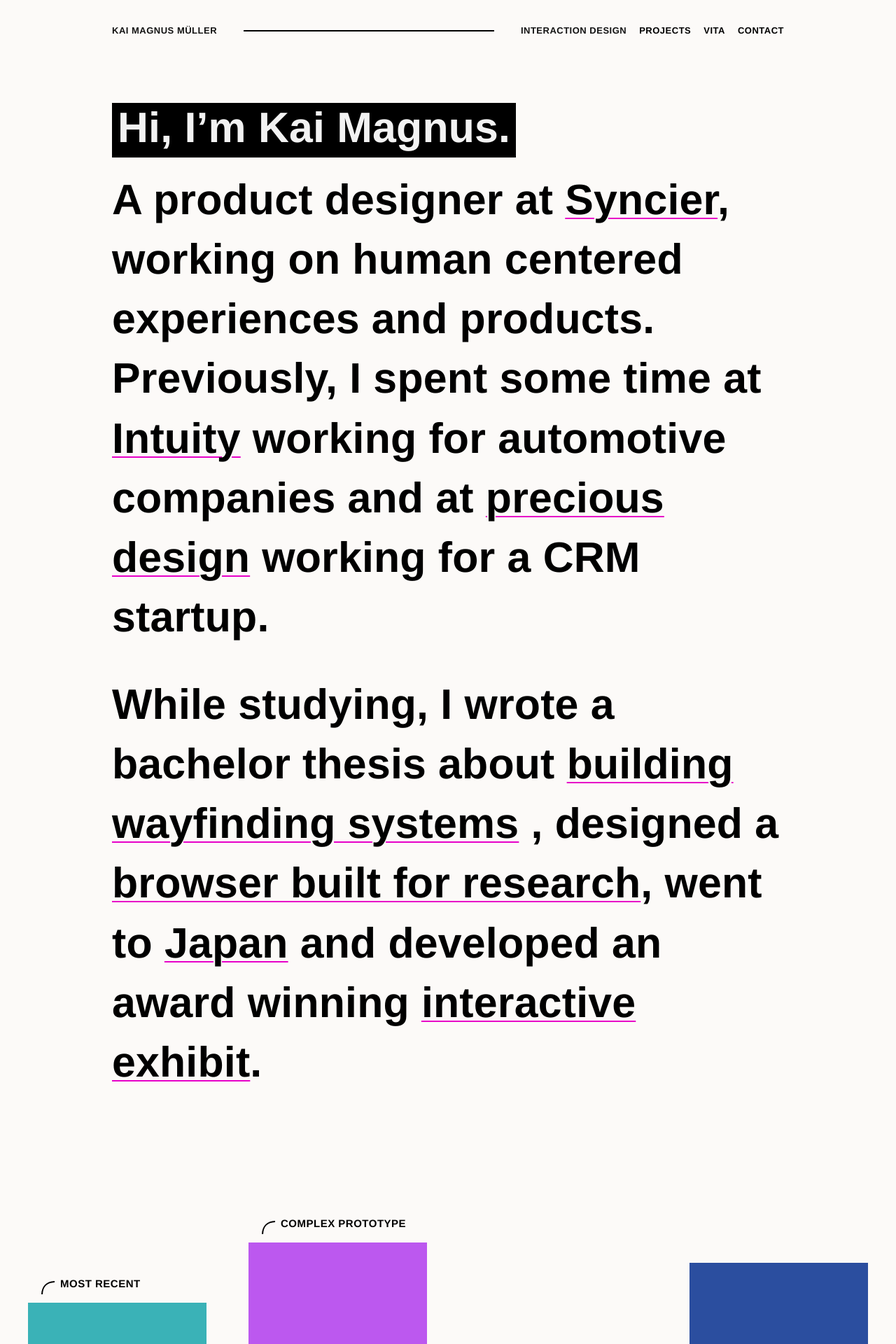
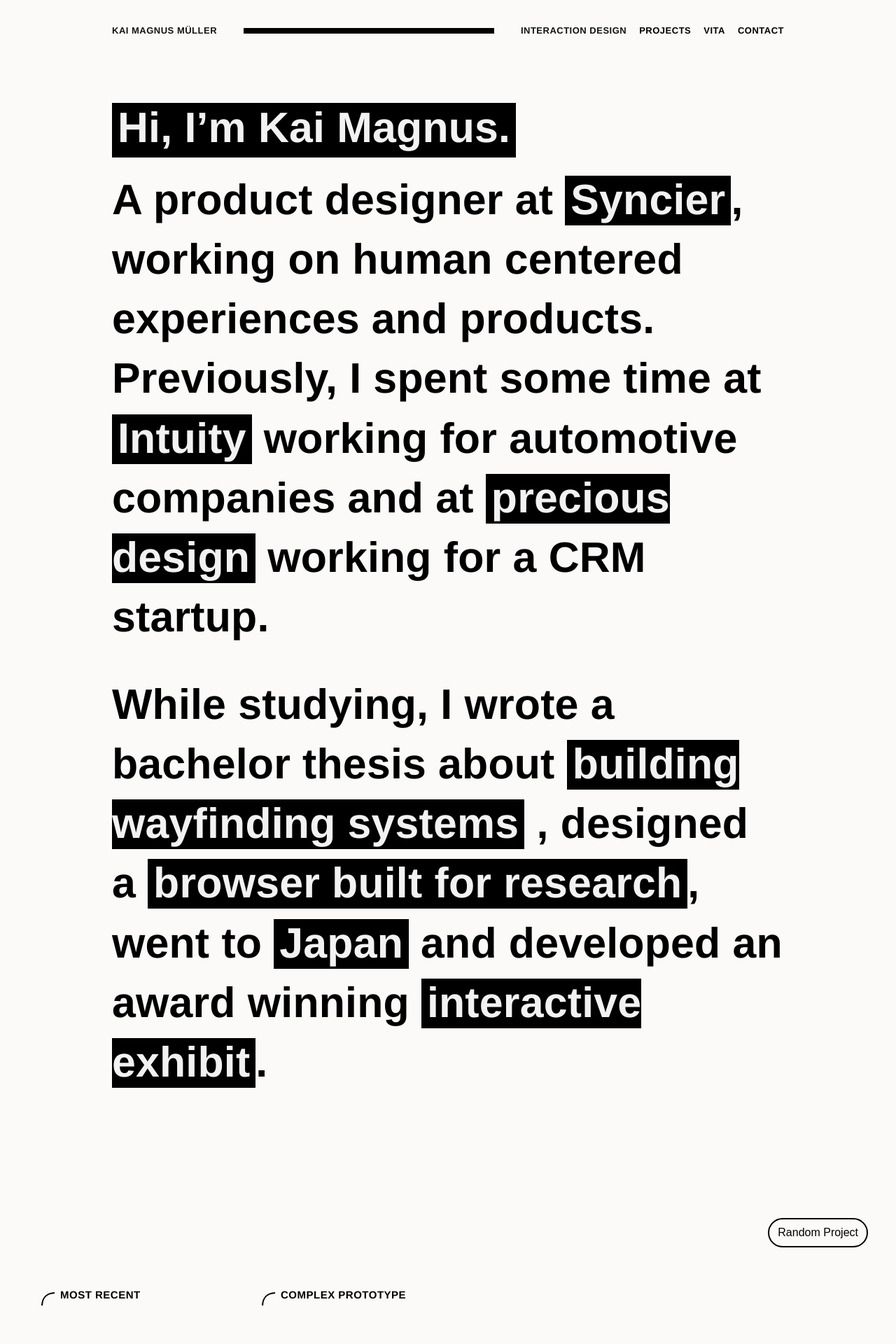
Before and after one commit to KaiMagnusMueller/kaimagnus.de, a Jekyll site: the page built from index.html, in a window 1280 px wide. Shown: the top 1920 px of the page at 70% size. Built offline with Jekyll 4.4.1, drawn with Linux system fonts in a browser that asks for light colours; nearby versions of some CDN libraries; some web fonts are replaced; library files that are not in the unit come from our copies.

Commit message:
updated button and link styles

```diff
--- a/_scss/_base.scss
+++ b/_scss/_base.scss
@@ -159,6 +159,25 @@
   transform: perspective(1000px);
 }
 
+.section-align-right {
+  display: flex;
+  flex-direction: row-reverse;
+
+  margin-bottom: 60px;
+}
+
+.button {
+  border-radius: 30px;
+  background-color: unset;
+  font: unset;
+  cursor: pointer;
+  // border: 2px solid #e734c8;
+  border: 2px solid black;
+  padding:  10px 12px;
+  color: black;
+  font-weight: 500;
+}
+
 .waterfall-grid {
   // display: flex;
   // flex-wrap: wrap;
@@ -169,6 +188,11 @@
 
 .project-waterfall-item {
   grid-column: span 1;
+
+  a {
+    text-decoration: none;
+
+  }
 
   &:first-of-type {
     grid-column-start: 1;
@@ -202,34 +226,6 @@
     height: 20px;
   }
 
-  &:nth-of-type(1) {
-    margin-top: 86px;
-  }
-
-  &:nth-of-type(3) {
-    margin-top: 190px;
-  }
-
-  &:nth-of-type(4) {
-    margin-top: 64px;
-  }
-
-  &:nth-of-type(5) {
-    margin-top: 115px;
-  }
-
-  &:nth-of-type(6) {
-    margin-top: 64px;
-  }
-
-  &:nth-of-type(7) {
-    margin-top: 175px;
-  }
-
-  &:nth-of-type(8) {
-    margin-top: 80px;
-  }
-
   .button-link {
     grid-column: 2 / span 1;
     margin-top: 64px;
@@ -253,18 +249,25 @@
 }
 
 .project-item-desc {
+  margin-top: 20px;
+  border-top: 2px solid black;
   box-sizing: border-box;
-  padding: 16px 22px 22px 22px;
+  padding: 16px 22px 22px 0;
   display: flex;
   flex-direction: column;
   justify-content: space-between;
   // color: white;
+  background-color: #fcfaf8;
 
   p {
     margin: 0 0 0 0;
     @include text-annotation-l;
     font-size: 16px;
   }
+}
+
+.project-item-metadata {
+  margin-top: 20px;
 }
 
 .project-media {
--- a/_scss/_index.scss
+++ b/_scss/_index.scss
@@ -19,16 +19,22 @@
     }
 
   a {
-    text-decoration-color: rgb(231, 0, 200);
+    // text-decoration-color: rgb(231, 0, 200);
+    // text-decoration-color: #00aac5;
     // text-decoration-color: rgb(19, 231, 0)
     // text-decoration-color: rgb(158, 158, 158)
     transition: none;
+    text-decoration: none;
+    color: #F2F2F2;
+    background-color: black;
+    padding: 0px 8px 3px 8px;
+    line-height: 1em;
   }
 
   a:hover {
     // text-decoration-color: rgb(46, 0, 40);
     // opacity: .6;
-    color: rgb(109, 0, 94)
+    color: rgb(179, 28, 158)
   }
 
   p {
--- a/_scss/_navigation.scss
+++ b/_scss/_navigation.scss
@@ -49,7 +49,7 @@
 }
 
 .nav-horiz-divider {
-  height: 2px;
+  height: 8px;
   flex-grow: 1;
   background-color: $white-0;
   margin: 0 20px;
--- a/index.html
+++ b/index.html
@@ -23,6 +23,32 @@
     </div>
 </header>
 
+<section class="section-wide section-align-right">
+    {%- capture projectSites -%}
+    {
+    {%- for post in site.categories.projects -%}
+    "{{- post.prefix -}}": "{{- post.url -}}"
+    {%- unless forloop.last == true%},{% endunless -%}
+    {%- endfor -%}
+    }
+    {%- endcapture -%}
+
+    {%- capture projectPrefixes -%}
+    [
+    {%- for post in site.categories.projects -%}
+    "{{- post.prefix -}}"
+    {%- unless forloop.last == true%},{% endunless -%}
+    {%- endfor -%}
+    ]
+    {%- endcapture -%}
+
+    <button id="random-button" class="button random-project-button" data-prefixes='{{- projectPrefixes -}}'
+        data-sites='{{projectSites}}'>
+        Random Project
+    </button>
+</section>
+
+
 <section id="projects" class="projects-waterfall  mobile-projects-limit mobile-small-projects-grid section-wide grid-4">
     {% for project in site.categories.projects limit: 8 %}
     <div class="project-waterfall-item">
@@ -32,7 +58,7 @@
             {% endif %}
 
             <a href="{{ project.url }}" id="{{forloop.index}}" alt="{{ project.description_short}}">
-                <div class="project-item-main" style="background-color: {{ project.color_main }};">
+                <div class="project-item-main">
                     <div class="outer aspect-1-1">
 
                         {%- capture image_path -%}
@@ -47,8 +73,8 @@
                         {% endresponsive_image_block %}
 
                     </div>
-                    <div class="outer aspect-1-1">
-                        <div class="project-item-desc inner">
+                    <div class="aspect-1-1">
+                        <div class="project-item-desc ">
                             <h2 class="">{{ project.title }}</h2>
                             <div class="project-item-metadata">
                                 <p class="project-course">{{ project.course }}</p>
@@ -60,29 +86,6 @@
             </a>
         </div>
         {% if forloop.index == 2 %}
-
-        {%- capture projectSites -%}
-        {
-        {%- for post in site.categories.projects -%}
-        "{{- post.prefix -}}": "{{- post.url -}}"
-        {%- unless forloop.last == true%},{% endunless -%}
-        {%- endfor -%}
-        }
-        {%- endcapture -%}
-
-        {%- capture projectPrefixes -%}
-        [
-        {%- for post in site.categories.projects -%}
-        "{{- post.prefix -}}"
-        {%- unless forloop.last == true%},{% endunless -%}
-        {%- endfor -%}
-        ]
-        {%- endcapture -%}
-
-        <button id="random-button" class="button-link random-project-button" data-prefixes='{{- projectPrefixes -}}'
-            data-sites='{{projectSites}}'>
-            <p>Random Project</p>
-        </button>
         {% endif %}
 
         {% if forloop.index == 8 %}
```
